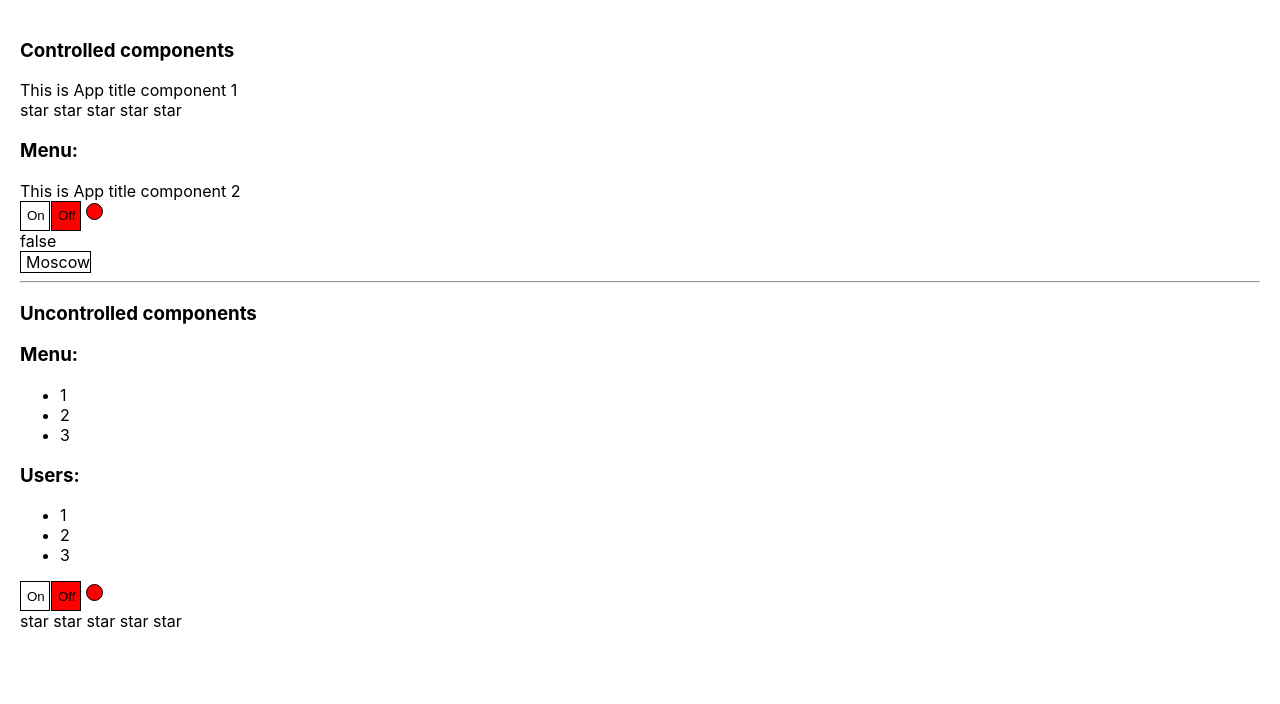
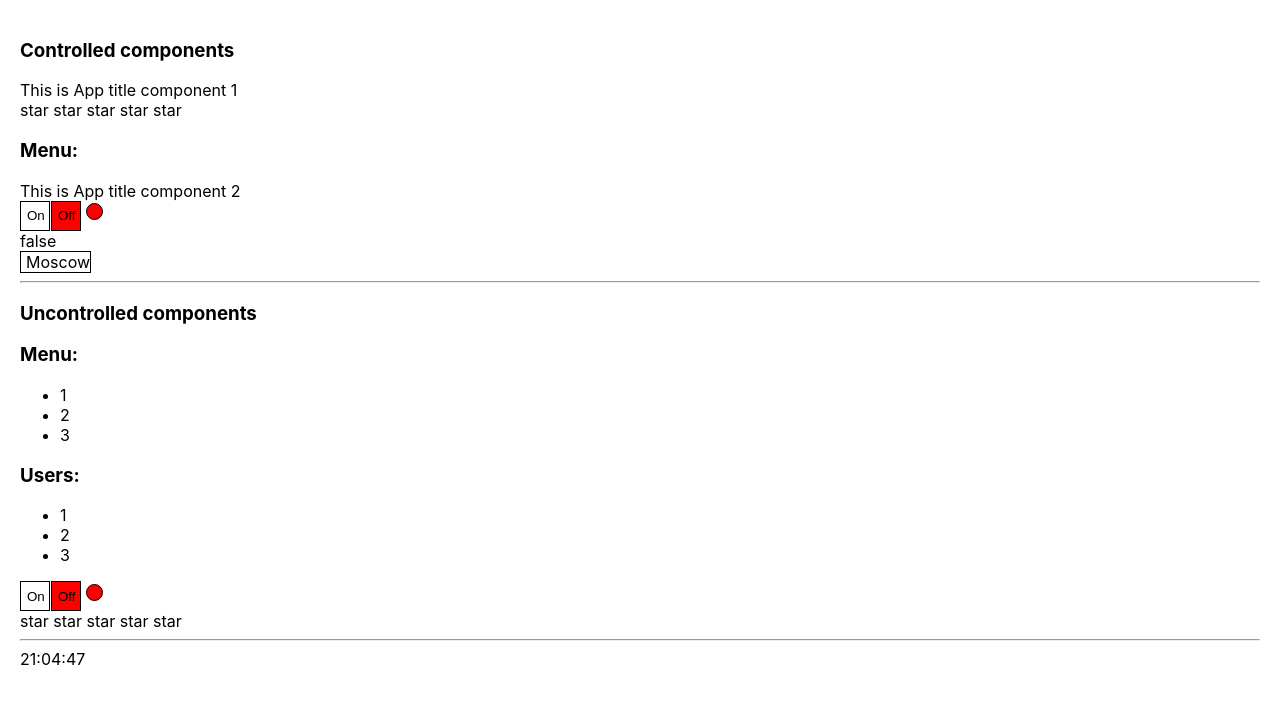
Before and after one commit to AndreiSavelyev1989/it_incubator_Rating, a React (Create React App) app: page / in a window 1280 px wide. Shown: the top 704 px of the page. Built offline with nearby package versions, Linux system fonts and the light colour scheme.

Commit message:
added Clock component

```diff
--- a/src/App.tsx
+++ b/src/App.tsx
@@ -7,6 +7,7 @@ import {UnControlledAccordion} from "./components/UnControlledAccordion/UnContro
 import {UnControlledRating} from "./components/UnControlledRating/UnControlledRating";
 import {OnOff} from "./components/OnOff/OnOff";
 import {Select} from "./components/Select/Select";
+import {Clock} from "./components/Clock/Clock";
 
 export type RatingStarValueType = 0 | 1 | 2 | 3 | 4 | 5
 
@@ -42,6 +43,8 @@ function App() {
             {/*<UnControlledOnOff />*/}
             {/*<UnControlledRating />*/}
             <UnControlledRating onChange={() => null}/>
+            <hr/>
+            <Clock/>
 
         </div>
     );
--- /dev/null
+++ b/src/components/Clock/Clock.tsx
@@ -0,0 +1,44 @@
+import React, {useEffect, useState} from "react";
+
+const addZeroBeforeTime = (time: number) => time < 10 ? `0${time}` : time
+
+export const Clock = () => {
+    let currentTime = new Date()
+    let hours = currentTime.getHours()
+    let minutes = currentTime.getMinutes()
+    let seconds = currentTime.getSeconds()
+
+    let [currentHour, setCurrentHour] = useState(hours)
+    let [currentMinutes, setCurrentMinutes] = useState(minutes)
+    let [currentSeconds, setCurrentSeconds] = useState(seconds)
+
+    useEffect(() => {
+        const intervalId = setInterval(() => {
+            console.log('tick2')
+            setCurrentSeconds(state => state + 1)
+        }, 1000)
+
+        return () => {
+            clearInterval(intervalId)
+        }
+    }, [])
+
+    if(currentSeconds === 60){
+        setCurrentSeconds(0)
+        setCurrentMinutes(currentMinutes + 1)
+    }
+    if(currentMinutes === 60){
+        setCurrentMinutes(0)
+        setCurrentHour(currentHour + 1)
+    }
+    if(currentHour === 24){
+        setCurrentHour(0)
+    }
+    return (
+        <div>
+            <span>{addZeroBeforeTime(currentHour)}</span>:
+            <span>{addZeroBeforeTime(currentMinutes)}</span>:
+            <span>{addZeroBeforeTime(currentSeconds)}</span>
+        </div>
+    )
+}
```
Also changed, not shown: 1 other file (tests, documents, lock files or other folders).
